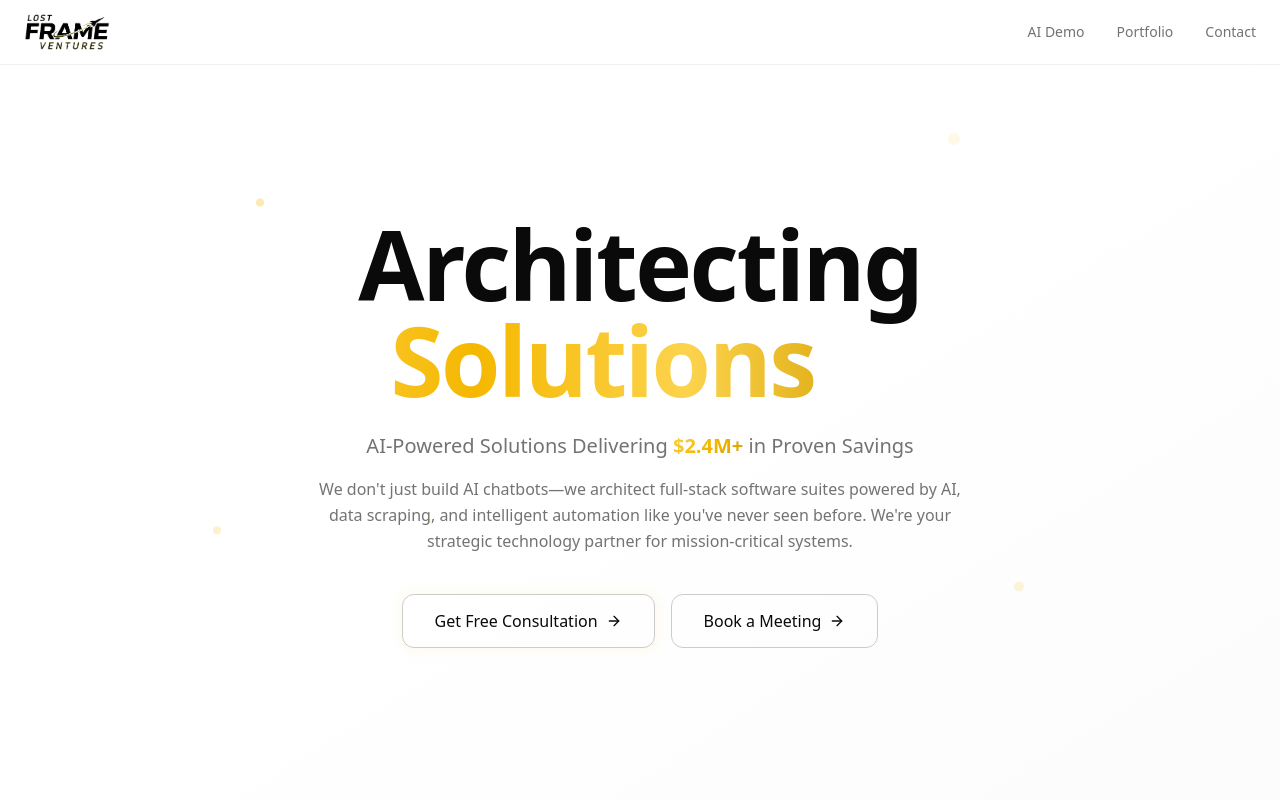
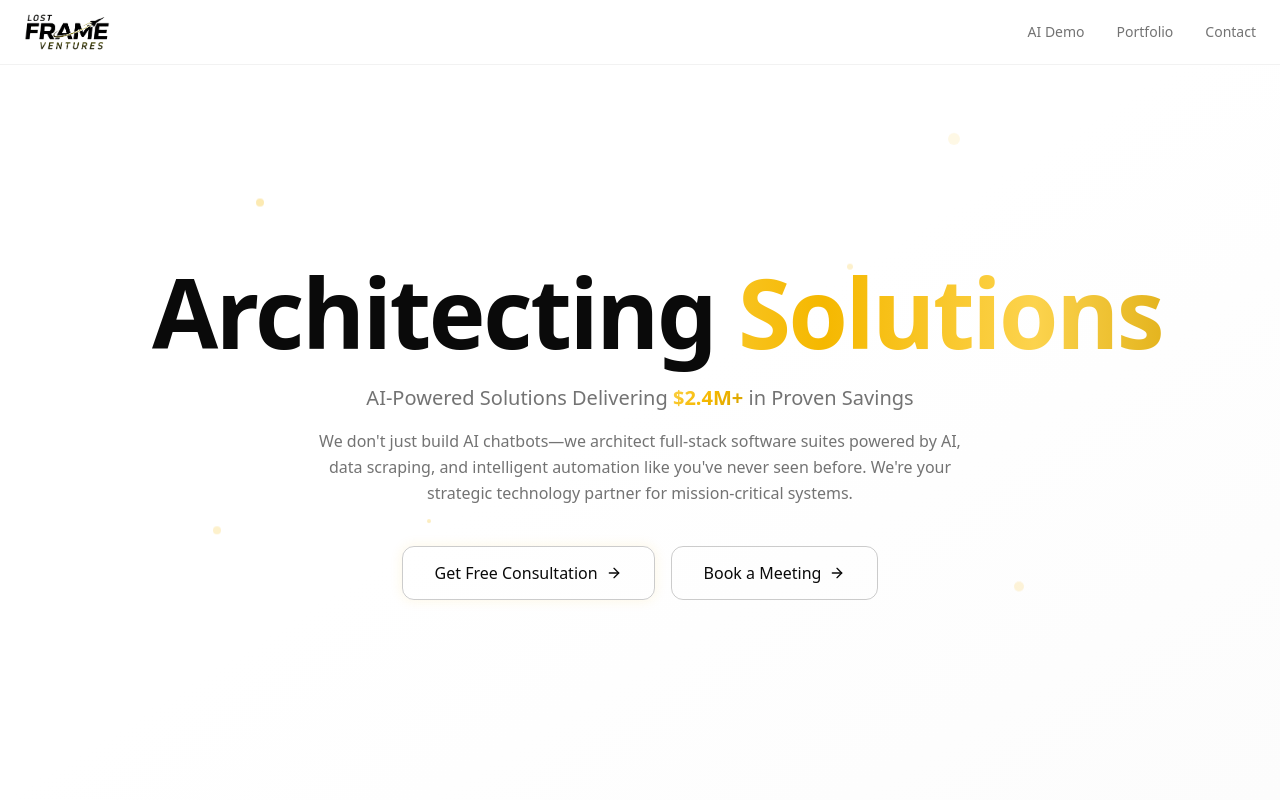
Before and after one commit to WillCodes1/lostframe-website, a Next.js app: page / in a window 1280 px wide. Shown: the top 800 px of the page. Built offline with nearby package versions, Linux system fonts and the light colour scheme.

Commit message:
Fix hero h1 wrapping - whitespace-nowrap keeps Architecting + word on one line

```diff
--- a/src/app/page.tsx
+++ b/src/app/page.tsx
@@ -17,7 +17,7 @@ export default function Home() {
   const [bookingOpen, setBookingOpen] = useState(false);
 
   return (
-    <div className="min-h-screen bg-white">
+    <div className="min-h-screen bg-white overflow-x-hidden">
       <Navbar />
       <main>
         <Hero onBookMeeting={() => setBookingOpen(true)} />
--- a/src/components/Hero.tsx
+++ b/src/components/Hero.tsx
@@ -34,16 +34,14 @@ export default function Hero({ onBookMeeting }: { onBookMeeting?: () => void })
       <div className="absolute top-2/3 left-1/6 w-2 h-2 rounded-full bg-gold/20 animate-float" style={{ animationDelay: "5s" }} />
 
       <div className="relative max-w-5xl mx-auto px-6 text-center">
-        <h1 className="text-4xl sm:text-5xl md:text-7xl lg:text-8xl font-bold mb-6 tracking-tight text-center">
+        <h1 className="text-4xl sm:text-5xl md:text-7xl lg:text-8xl font-bold mb-6 tracking-tight text-center whitespace-nowrap">
           <span>Architecting</span>{" "}
-          <span className="inline-block w-[4.8em] sm:w-[5.2em] text-left">
           <span
             className={`gold-shimmer-text inline-block transition-all duration-400 ${
               fade ? "opacity-100 translate-y-0" : "opacity-0 translate-y-2"
             }`}
           >
             {heroWords[wordIndex]}
-            </span>
           </span>
         </h1>
 
```
Also changed, not shown: mobile-se-hero.png (deleted). Lines whose indentation alone changed are shown as unchanged.
